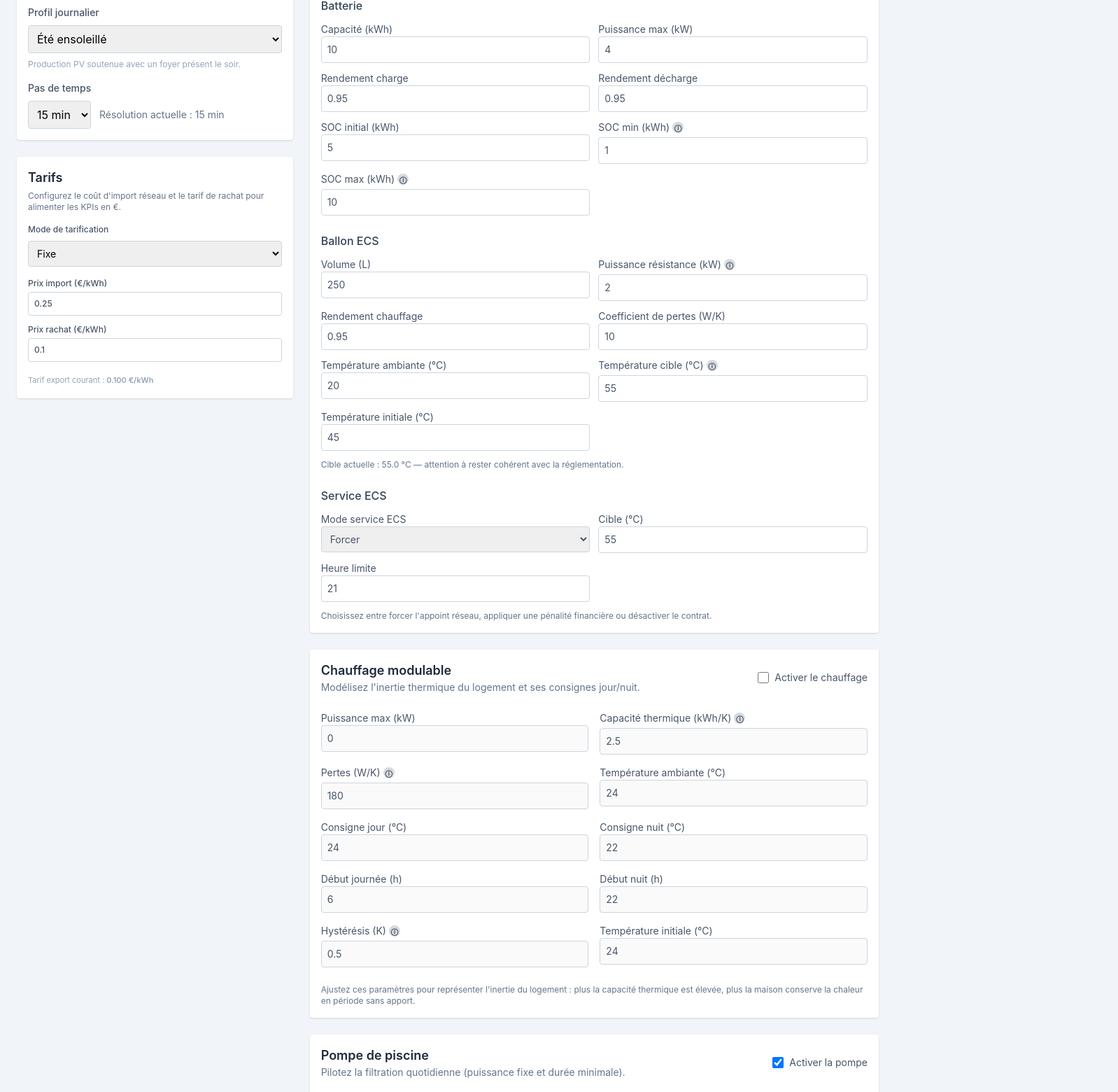
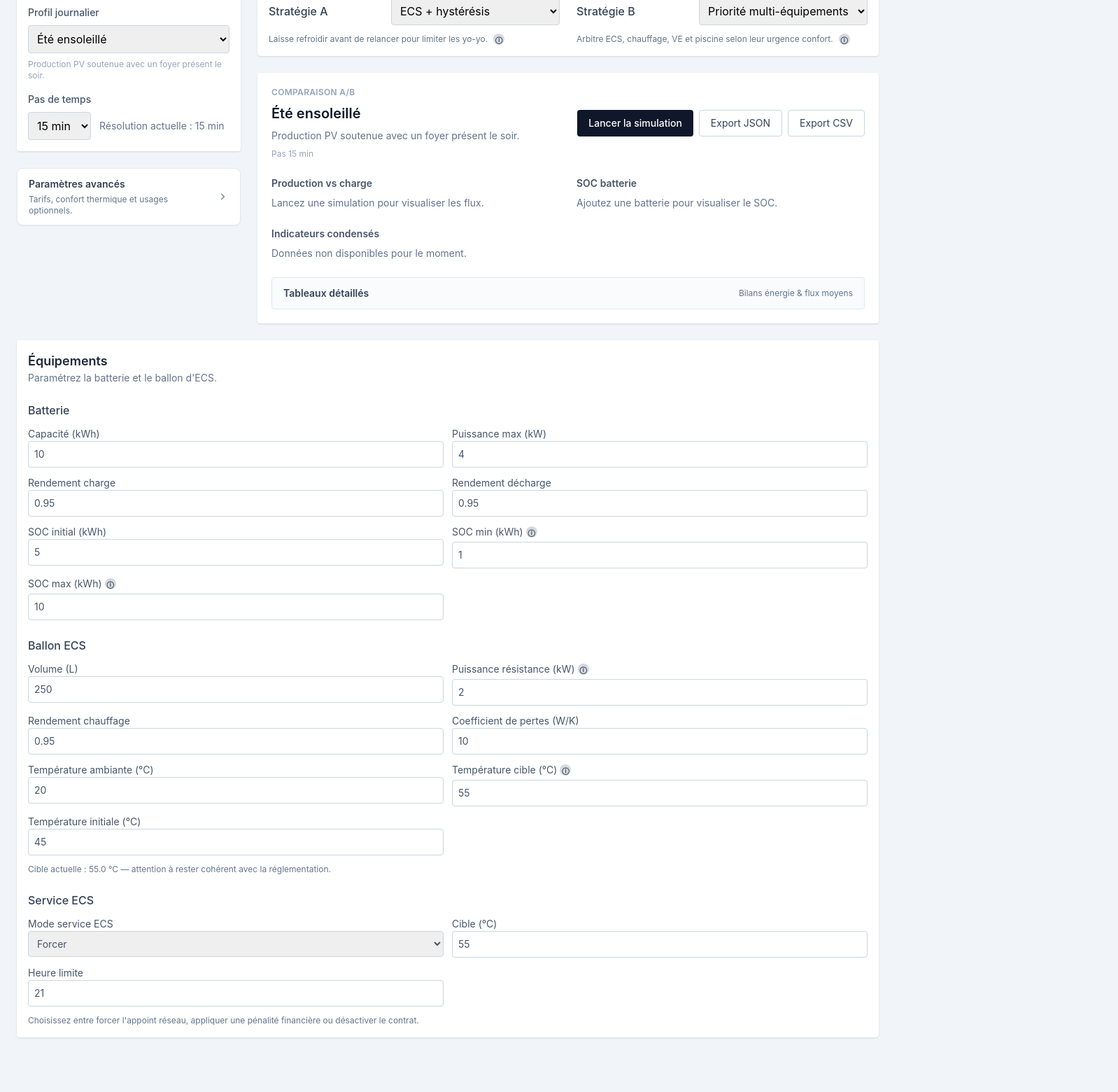
Before and after one commit to rodjac-lab/EnerFlux, a React (Vite) app: page / in a window 1280 px wide. Shown: the part 200-1760 px from the top of the page at 70% size, 1598 px wide, since content can reach past the window. After the commit the page ends 1706 px from the top, so only its background shows below. Built offline with nearby package versions, Linux system fonts and the light colour scheme.

Commit message:
Refine compact comparison layout

```diff
--- a/src/ui/App.tsx
+++ b/src/ui/App.tsx
@@ -7,6 +7,7 @@ import TariffPanel from './panels/TariffPanel';
 import HeatingPanel from './panels/HeatingPanel';
 import PoolPanel from './panels/PoolPanel';
 import EVPanel from './panels/EVPanel';
+import CollapsibleCard from './components/CollapsibleCard';
 import type { BatteryParams } from '../devices/Battery';
 import type { DHWTankParams } from '../devices/DHWTank';
 import type { Tariffs } from '../data/types';
@@ -145,12 +146,36 @@ const App: React.FC = () => {
             Ajustez vos équipements et comparez deux stratégies de pilotage pour maximiser l’usage de votre production solaire.
           </p>
         </header>
-        <div className="grid grid-cols-1 gap-6 lg:grid-cols-3">
-          <div className="lg:col-span-1 space-y-6">
+        <div className="grid grid-cols-1 gap-6 xl:grid-cols-[320px_1fr]">
+          <div className="order-1 space-y-6">
             <ScenarioPanel scenarioId={scenarioId} dt_s={dt_s} onScenarioChange={setScenarioId} onDtChange={setDt} />
-            <TariffPanel tariffs={tariffs} onChange={setTariffs} />
+            <CollapsibleCard
+              title="Paramètres avancés"
+              description="Tarifs, confort thermique et usages optionnels."
+            >
+              <TariffPanel variant="inline" tariffs={tariffs} onChange={setTariffs} />
+              <HeatingPanel variant="inline" heating={heating} onChange={setHeating} />
+              <PoolPanel variant="inline" pool={pool} onChange={setPool} />
+              <EVPanel variant="inline" ev={ev} onChange={setEv} />
+            </CollapsibleCard>
           </div>
-          <div className="lg:col-span-2 space-y-6">
+          <div className="order-3 space-y-6 xl:order-2">
+            <StrategyPanel strategyA={strategyA} strategyB={strategyB} onChange={handleStrategyChange} />
+            <CompareAB
+              scenarioId={scenarioId}
+              dt_s={dt_s}
+              battery={batteryParams}
+              dhw={dhwParams}
+              pool={pool}
+              ev={ev}
+              heating={heating}
+              ecsService={ecsService}
+              tariffs={tariffs}
+              strategyA={strategyA}
+              strategyB={strategyB}
+            />
+          </div>
+          <div className="order-2 xl:order-3 xl:col-span-2">
             <AssetsPanel
               battery={batteryParams}
               dhw={dhwParams}
@@ -159,27 +184,8 @@ const App: React.FC = () => {
               onDhwChange={setDhwParams}
               onEcsServiceChange={setEcsService}
             />
-            <HeatingPanel heating={heating} onChange={setHeating} />
-            <PoolPanel pool={pool} onChange={setPool} />
-            <EVPanel ev={ev} onChange={setEv} />
-          </div>
-          <div className="lg:col-span-3">
-            <StrategyPanel strategyA={strategyA} strategyB={strategyB} onChange={handleStrategyChange} />
           </div>
         </div>
-        <CompareAB
-          scenarioId={scenarioId}
-          dt_s={dt_s}
-          battery={batteryParams}
-          dhw={dhwParams}
-          pool={pool}
-          ev={ev}
-          heating={heating}
-          ecsService={ecsService}
-          tariffs={tariffs}
-          strategyA={strategyA}
-          strategyB={strategyB}
-        />
       </main>
     </div>
   );
--- a/src/ui/compare/CompareAB.tsx
+++ b/src/ui/compare/CompareAB.tsx
@@ -624,14 +624,20 @@ const CompareAB: React.FC<CompareABProps> = ({
     );
   };
 
+  const scenarioLabel = scenario?.label ?? 'Comparaison A/B';
+  const scenarioDescription =
+    scenario?.description ?? 'Sélectionnez un scénario pour visualiser la production et la charge.';
+
   return (
-    <section className="bg-white shadow rounded p-4 space-y-6">
-      <div className="flex flex-col gap-2 md:flex-row md:items-center md:justify-between">
-        <div>
-          <h2 className="text-lg font-semibold text-slate-800">Comparaison A/B</h2>
-          <p className="text-sm text-slate-500">{scenario?.label} — pas {Math.round(dt_s / 60)} min</p>
+    <section className="space-y-6 rounded bg-white p-5 shadow">
+      <div className="flex flex-col gap-4 lg:flex-row lg:items-center lg:justify-between">
+        <div className="space-y-2">
+          <p className="text-xs font-semibold uppercase tracking-wide text-slate-400">Comparaison A/B</p>
+          <h2 className="text-xl font-semibold text-slate-900">{scenarioLabel}</h2>
+          <p className="text-sm text-slate-500">{scenarioDescription}</p>
+          <p className="text-xs text-slate-400">Pas {Math.round(dt_s / 60)} min</p>
         </div>
-        <div className="flex gap-2">
+        <div className="flex flex-wrap gap-2">
           <button
             type="button"
             className="rounded bg-slate-900 px-4 py-2 text-sm font-medium text-white hover:bg-slate-700 disabled:opacity-50"
@@ -661,7 +667,18 @@ const CompareAB: React.FC<CompareABProps> = ({
 
       {error ? <p className="text-sm text-red-600">{error}</p> : null}
 
-      <div className="flex flex-wrap gap-2">{badges}</div>
+      {badges.length ? <div className="flex flex-wrap gap-2">{badges}</div> : null}
+
+      <div className="grid grid-cols-1 gap-6 lg:grid-cols-2">
+        <div className="space-y-2">
+          <h3 className="text-sm font-semibold text-slate-600">Production vs charge</h3>
+          <PVLoadChart result={resultA ?? resultB ?? undefined} />
+        </div>
+        <div className="space-y-2">
+          <h3 className="text-sm font-semibold text-slate-600">SOC batterie</h3>
+          <SocChart resultA={resultA ?? undefined} resultB={resultB ?? undefined} />
+        </div>
+      </div>
 
       <div className="space-y-2">
         <h3 className="text-sm font-semibold text-slate-600">Indicateurs condensés</h3>
@@ -671,6 +688,14 @@ const CompareAB: React.FC<CompareABProps> = ({
         <CondensedKpiGrid groups={condensedGroups} />
       </div>
 
+      <details className="rounded border border-slate-200 bg-slate-50/80">
+        <summary className="flex cursor-pointer items-center justify-between gap-2 px-4 py-3 text-sm font-semibold text-slate-700">
+          <span>Tableaux détaillés</span>
+          <span className="text-xs font-normal text-slate-500">Bilans énergie & flux moyens</span>
+        </summary>
+        <div className="space-y-6 border-t border-slate-200 px-4 py-4">
+          <div className="space-y-2">
+            <h4 className="text-xs font-semibold uppercase tracking-wide text-slate-500">Bilans énergie</h4>
             <div className="overflow-x-auto">
               <table className="min-w-full divide-y divide-slate-200 text-sm">
                 <thead>
@@ -691,20 +716,10 @@ const CompareAB: React.FC<CompareABProps> = ({
                 </tbody>
               </table>
             </div>
-
-      <div className="grid grid-cols-1 gap-8 lg:grid-cols-2">
-        <div>
-          <h3 className="mb-2 text-sm font-semibold text-slate-600">PV vs Charge</h3>
-          <PVLoadChart result={resultA ?? resultB ?? undefined} />
-        </div>
-        <div>
-          <h3 className="mb-2 text-sm font-semibold text-slate-600">SOC Batterie</h3>
-          <SocChart resultA={resultA ?? undefined} resultB={resultB ?? undefined} />
-        </div>
           </div>
 
           <div className="space-y-2">
-        <h3 className="text-sm font-semibold text-slate-600">Flux moyens (kW)</h3>
+            <h4 className="text-xs font-semibold uppercase tracking-wide text-slate-500">Flux moyens (kW)</h4>
             <div className="overflow-x-auto">
               <table className="min-w-full divide-y divide-slate-200 text-sm">
                 <thead>
@@ -736,6 +751,8 @@ const CompareAB: React.FC<CompareABProps> = ({
               </table>
             </div>
           </div>
+        </div>
+      </details>
     </section>
   );
 };
--- /dev/null
+++ b/src/ui/components/CollapsibleCard.tsx
@@ -0,0 +1,58 @@
+import React, { useState } from 'react';
+
+interface CollapsibleCardProps {
+  title: string;
+  description?: string;
+  defaultOpen?: boolean;
+  children: React.ReactNode;
+}
+
+const baseButtonClasses =
+  'flex w-full items-center justify-between gap-3 px-4 py-3 text-left text-sm font-semibold text-slate-700';
+
+const CollapsibleCard: React.FC<CollapsibleCardProps> = ({
+  title,
+  description,
+  defaultOpen = false,
+  children
+}) => {
+  const [open, setOpen] = useState(defaultOpen);
+
+  return (
+    <section className="rounded-lg border border-slate-200 bg-white shadow-sm">
+      <button
+        type="button"
+        className={baseButtonClasses}
+        onClick={() => setOpen((prev) => !prev)}
+        aria-expanded={open}
+      >
+        <div className="space-y-1">
+          <h2 className="text-sm font-semibold text-slate-700">{title}</h2>
+          {description ? <p className="text-xs font-normal text-slate-500">{description}</p> : null}
+        </div>
+        <svg
+          className={`h-4 w-4 text-slate-500 transition-transform ${open ? 'rotate-90' : ''}`}
+          viewBox="0 0 20 20"
+          fill="none"
+          xmlns="http://www.w3.org/2000/svg"
+          aria-hidden="true"
+        >
+          <path
+            d="M7 5l5 5-5 5"
+            stroke="currentColor"
+            strokeWidth="1.5"
+            strokeLinecap="round"
+            strokeLinejoin="round"
+          />
+        </svg>
+      </button>
+      {open ? (
+        <div className="border-t border-slate-200 px-4 py-4 text-sm">
+          <div className="space-y-4">{children}</div>
+        </div>
+      ) : null}
+    </section>
+  );
+};
+
+export default CollapsibleCard;
--- a/src/ui/panels/HeatingPanel.tsx
+++ b/src/ui/panels/HeatingPanel.tsx
@@ -6,11 +6,21 @@ import { HELP } from '../help';
 interface HeatingPanelProps {
   heating: HeatingFormState;
   onChange: (next: HeatingFormState) => void;
+  variant?: 'card' | 'inline';
 }
 
 const numberInputClasses = 'w-full rounded border border-slate-300 p-2';
 
-const HeatingPanel: React.FC<HeatingPanelProps> = ({ heating, onChange }) => {
+const containerClasses = (variant: 'card' | 'inline'): string =>
+  variant === 'inline' ? 'rounded border border-slate-200 bg-white/80 p-4 space-y-6' : 'bg-white shadow rounded p-4 space-y-6';
+
+const titleClasses = (variant: 'card' | 'inline'): string =>
+  variant === 'inline' ? 'text-base font-semibold text-slate-800' : 'text-lg font-semibold text-slate-800';
+
+const subtitleClasses = (variant: 'card' | 'inline'): string =>
+  variant === 'inline' ? 'text-xs text-slate-500' : 'text-sm text-slate-500';
+
+const HeatingPanel: React.FC<HeatingPanelProps> = ({ heating, onChange, variant = 'card' }) => {
   const { params } = heating;
 
   const update = (key: keyof HeatingFormState['params'], value: number) => {
@@ -21,11 +31,11 @@ const HeatingPanel: React.FC<HeatingPanelProps> = ({ heating, onChange }) => {
   };
 
   return (
-    <section className="bg-white shadow rounded p-4 space-y-6">
+    <section className={containerClasses(variant)}>
       <header className="flex flex-col gap-2 md:flex-row md:items-center md:justify-between">
         <div>
-          <h2 className="text-lg font-semibold text-slate-800">Chauffage modulable</h2>
-          <p className="text-sm text-slate-500">
+          <h2 className={titleClasses(variant)}>Chauffage modulable</h2>
+          <p className={subtitleClasses(variant)}>
             Modélisez l&apos;inertie thermique du logement et ses consignes jour/nuit.
           </p>
         </div>
--- a/src/ui/panels/PoolPanel.tsx
+++ b/src/ui/panels/PoolPanel.tsx
@@ -4,11 +4,21 @@ import type { PoolFormState } from '../types';
 interface PoolPanelProps {
   pool: PoolFormState;
   onChange: (next: PoolFormState) => void;
+  variant?: 'card' | 'inline';
 }
 
 const numberInputClasses = 'w-full rounded border border-slate-300 p-2';
 
-const PoolPanel: React.FC<PoolPanelProps> = ({ pool, onChange }) => {
+const containerClasses = (variant: 'card' | 'inline'): string =>
+  variant === 'inline' ? 'rounded border border-slate-200 bg-white/80 p-4 space-y-6' : 'bg-white shadow rounded p-4 space-y-6';
+
+const titleClasses = (variant: 'card' | 'inline'): string =>
+  variant === 'inline' ? 'text-base font-semibold text-slate-800' : 'text-lg font-semibold text-slate-800';
+
+const subtitleClasses = (variant: 'card' | 'inline'): string =>
+  variant === 'inline' ? 'text-xs text-slate-500' : 'text-sm text-slate-500';
+
+const PoolPanel: React.FC<PoolPanelProps> = ({ pool, onChange, variant = 'card' }) => {
   const window = pool.params.preferredWindows[0] ?? { startHour: 10, endHour: 16 };
 
   const update = (key: keyof PoolFormState['params'], value: number) => {
@@ -37,11 +47,11 @@ const PoolPanel: React.FC<PoolPanelProps> = ({ pool, onChange }) => {
   };
 
   return (
-    <section className="bg-white shadow rounded p-4 space-y-6">
+    <section className={containerClasses(variant)}>
       <header className="flex flex-col gap-2 md:flex-row md:items-center md:justify-between">
         <div>
-          <h2 className="text-lg font-semibold text-slate-800">Pompe de piscine</h2>
-          <p className="text-sm text-slate-500">
+          <h2 className={titleClasses(variant)}>Pompe de piscine</h2>
+          <p className={subtitleClasses(variant)}>
             Pilotez la filtration quotidienne (puissance fixe et durée minimale).
           </p>
         </div>
--- a/src/ui/panels/TariffPanel.tsx
+++ b/src/ui/panels/TariffPanel.tsx
@@ -6,6 +6,7 @@ import { formatPrice } from '../utils/ui';
 interface TariffPanelProps {
   tariffs: Tariffs;
   onChange: (tariffs: Tariffs) => void;
+  variant?: 'card' | 'inline';
 }
 
 const hourOptions = Array.from({ length: 24 }, (_, index) => index);
@@ -55,7 +56,20 @@ const parseProfileText = (text: string): number[] | null => {
   }
 };
 
-const TariffPanel: React.FC<TariffPanelProps> = ({ tariffs, onChange }) => {
+const containerClasses = (variant: 'card' | 'inline'): string => {
+  if (variant === 'inline') {
+    return 'rounded border border-slate-200 bg-white/80 p-4 space-y-4 text-sm';
+  }
+  return 'bg-white shadow rounded p-4 space-y-4 text-sm';
+};
+
+const titleClasses = (variant: 'card' | 'inline'): string =>
+  variant === 'inline' ? 'text-base font-semibold text-slate-800' : 'text-lg font-semibold text-slate-800';
+
+const descriptionClasses = (variant: 'card' | 'inline'): string =>
+  variant === 'inline' ? 'text-xs text-slate-500' : 'text-xs text-slate-500';
+
+const TariffPanel: React.FC<TariffPanelProps> = ({ tariffs, onChange, variant = 'card' }) => {
   const [profileImportText, setProfileImportText] = useState('');
   const [profileExportText, setProfileExportText] = useState('');
   const [profileErrors, setProfileErrors] = useState<{ import?: string; export?: string }>({});
@@ -203,10 +217,10 @@ const TariffPanel: React.FC<TariffPanelProps> = ({ tariffs, onChange }) => {
   };
 
   return (
-    <section className="bg-white shadow rounded p-4 space-y-4 text-sm">
+    <section className={containerClasses(variant)}>
       <header className="space-y-1">
-        <h2 className="text-lg font-semibold text-slate-800">Tarifs</h2>
-        <p className="text-xs text-slate-500">
+        <h2 className={titleClasses(variant)}>Tarifs</h2>
+        <p className={descriptionClasses(variant)}>
           Configurez le coût d&apos;import réseau et le tarif de rachat pour alimenter les KPIs en €.
         </p>
       </header>
```
Also changed, not shown: src/ui/panels/EVPanel.tsx (+14 -4 lines). Lines whose indentation alone changed are shown as unchanged.
